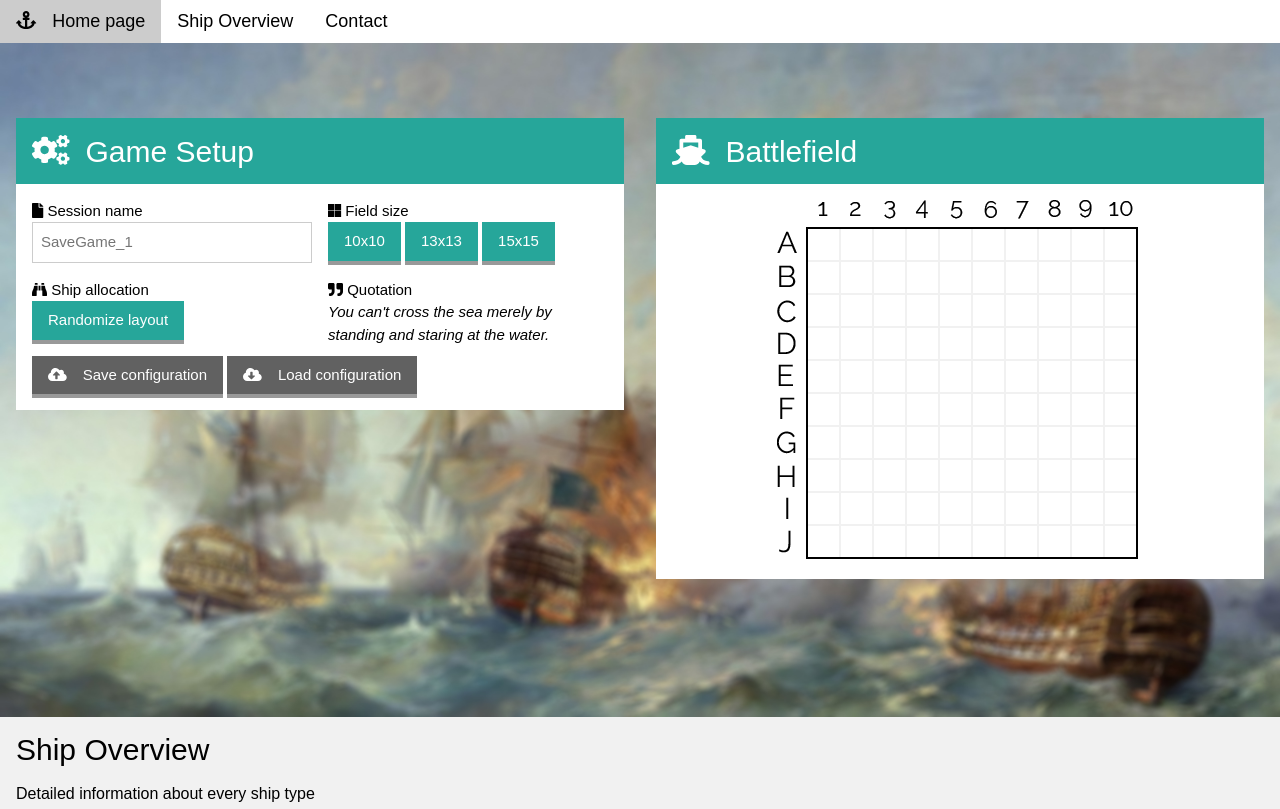
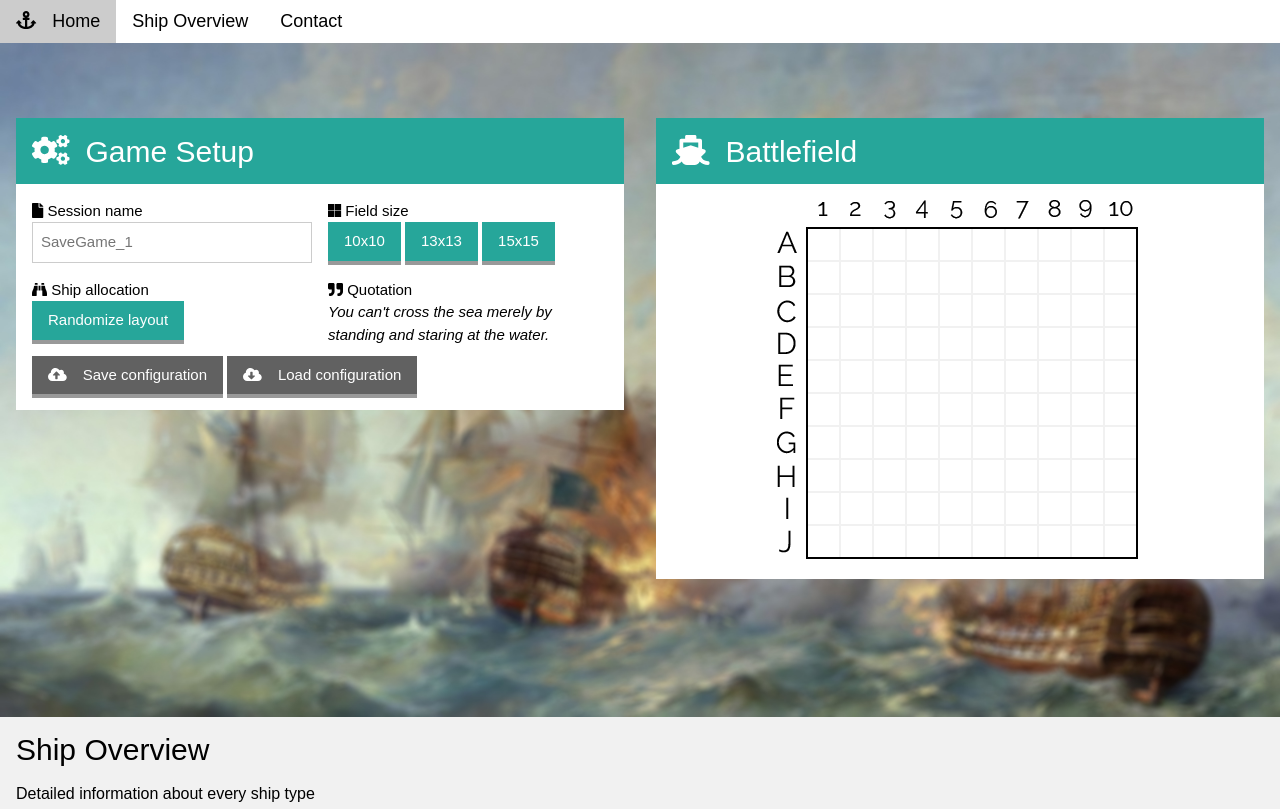
Before and after one commit to TheodorrodeohT/Web-interface-and-smart-contract-project, a plain HTML site: page index.html in a window 1280 px wide. Shown: the top 809 px of the page. Drawn offline with nearby package versions, Linux system fonts and the light colour scheme.

Commit message:
Add files via upload

```diff
--- a/index.html
+++ b/index.html
@@ -12,6 +12,8 @@
 <link rel="stylesheet" href="css/image-gallery.style.css">
 <link rel="stylesheet" href="https://www.w3schools.com/w3css/4/w3.css">
 <link rel="stylesheet" href="https://cdnjs.cloudflare.com/ajax/libs/font-awesome/4.7.0/css/font-awesome.min.css">
+
+<!-- Before the code for no hosting errors -->
 <script type="text/javascript" src="javascript/SeaBattle.function.js"></script>
 </head>
 
@@ -22,7 +24,7 @@
 <body class="my-light-grey">
 <!-- Navigation Bar -->
 <div class="w3-bar w3-white my-font-large">
-  <a href="#" class="w3-bar-item w3-button my-green w3-mobile"><i class="fa fa-anchor my-margin-right"></i>Home page</a>
+  <a href="#" class="w3-bar-item w3-button my-green w3-mobile"><i class="fa fa-anchor my-margin-right"></i>Home</a>
   <a href="#overview" class="w3-bar-item w3-button w3-mobile">Ship Overview</a>
   <a href="#contact" class="w3-bar-item w3-button w3-mobile">Contact</a>
 </div>
```
